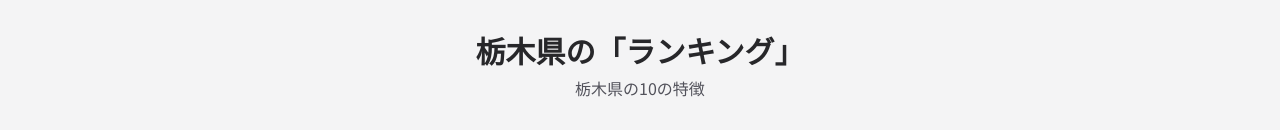
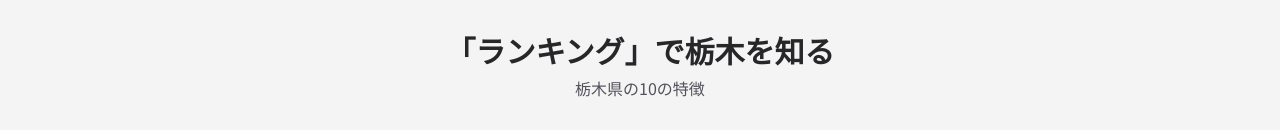
Before and after one commit to MinoruI04/test-repository, a plain HTML site: page index.html in a window 1280 px wide. Shown: the top 130 px of the page. Drawn offline with nearby package versions, Linux system fonts and the light colour scheme.

Commit message:
Update index.html

```diff
--- a/index.html
+++ b/index.html
@@ -3,7 +3,7 @@
 <head>
     <meta charset="UTF-8">
     <meta name="viewport" content="width=device-width, initial-scale=1.0">
-    <title>栃木県 日本一インフォグラフィック</title>
+    <title>栃木県 ランキング</title>
     <script src="https://cdn.tailwindcss.com"></script>
     <script src="https://cdn.jsdelivr.net/npm/chart.js"></script>
     <link rel="preconnect" href="https://fonts.googleapis.com">
@@ -56,7 +56,7 @@
 </head>
 <body class="p-4 md:p-8">
 
-    <h1 class="text-3xl font-bold text-center mb-2 text-zinc-800">栃木県の「ランキング」</h1>
+    <h1 class="text-3xl font-bold text-center mb-2 text-zinc-800">「ランキング」で栃木を知る</h1>
     <p class="text-center text-zinc-600 mb-8">栃木県の10の特徴</p>
 
     <div class="grid grid-cols-1 md:grid-cols-2 lg:grid-cols-3 gap-6">
```
